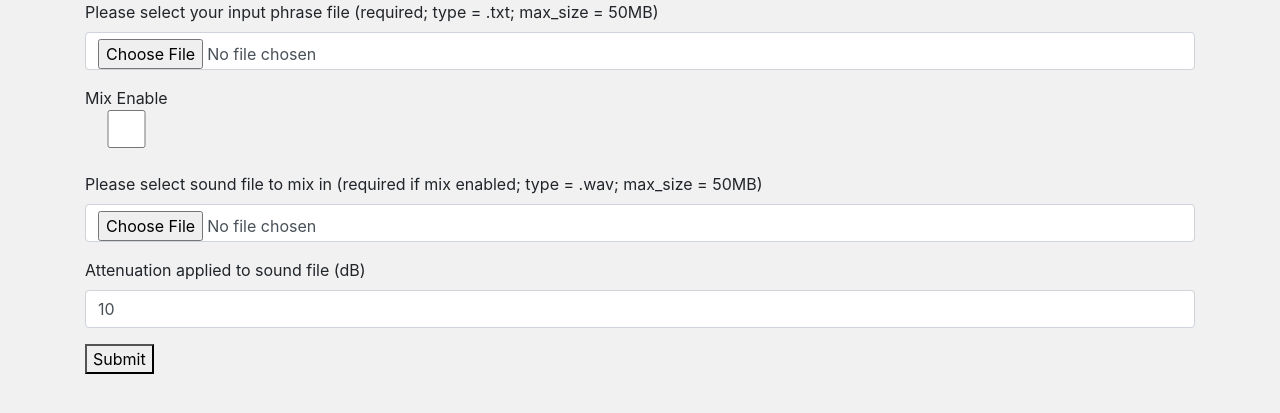
After one commit to jeffwright13/flask-apg, a Flask app: template app/templates/public/setvals2.html in a window 1280 px wide. The commit adds this page. Shown: the top 413 px of the page. Run offline with Flask 2, Linux system fonts and the light colour scheme; the template is opened without the code that fills it, so the values that code supplies are empty; some libraries are stand-ins or nearby versions.

Commit message:
Add in straight-html (non-macro) for better control over page elements.

```diff
--- a/app/templates/public/setvals.html
+++ b/app/templates/public/setvals.html
@@ -8,7 +8,7 @@
 <div class="container">
   <div class="row">
     <div class="col">
-      <div><h1>apg input parameters</h1></div>
+      <div><h1></h1></div>
 
         <form action="{{ url_for("setvals")}}" method="POST" enctype="multipart/form-data">
 
@@ -18,7 +18,7 @@
 
           {{ im.input(label="Please select sound file to mix in (required if mix enabled; type = .wav; max_size = 50MB)", type="file", id="sound_file", name="sound_file") }}
 
-          {{ im.input(label="Attenuation", type="number", id="attenuation", name="attenuation", placeholder="Enter attenuation (dB)", value=10) }}
+          {{ im.input(label="Attenuation applied to sound file (dB)", type="number", id="attenuation", name="attenuation", placeholder="Enter attenuation (dB)", value=10) }}
 
           <button type="submit">Submit</button>
 
--- /dev/null
+++ b/app/templates/public/setvals2.html
@@ -0,0 +1,46 @@
+{% extends "public/templates/public_template.html" %}
+
+{% block title %}Setvals{% endblock %}
+{% block main %}
+
+<div class="container">
+  <div class="row">
+    <div class="col">
+
+      <form action="/setvals" method="POST" enctype="multipart/form-data">
+
+        <div class="form-group">
+          <label>Please select your input phrase file (required; type = .txt; max_size = 50MB)</label>
+          <input type="file" class="form-control" id="phrase_file" name="phrase_file" required />
+        </div>
+
+        <div class="form-group">
+          <label class="switch">
+            Mix Enable
+            <input type="checkbox" class="form-control" id="to_mix" name="to_mix" />
+            <span class="slider round"></span>
+          </label>
+        </div>
+
+        <div class="form-group">
+          <label>Please select sound file to mix in (required if mix enabled; type = .wav; max_size = 50MB)</label>
+          <input type="file" class="form-control" id="sound_file" name="sound_file" />
+          <span class="slider round"></span>
+        </div>
+
+        <div class="form-group">
+          <label>Attenuation applied to sound file (dB)</label>
+          <input type="number" class="form-control" id="attenuation" name="attenuation" placeholder="Enter attenuation (dB)" value="10" />
+          <span class="slider round"></span>
+        </div>
+
+        <button type="submit">Submit</button>
+
+      </form>
+
+    </div>
+  </div>
+</div>
+
+
+{% endblock %}
```
